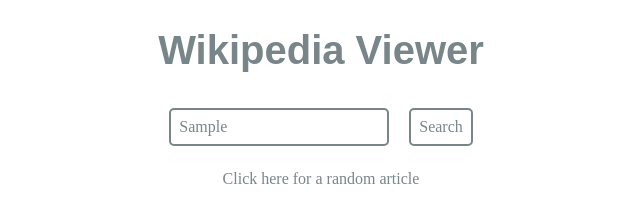
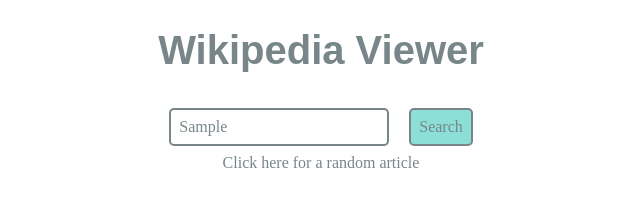
Before and after one commit to gcamacho079/wikiviewer, a plain HTML site: page index.html in a window 1280 px wide. Both pictures are taken after typing "Sample" into the empty fields and a click on the button "Search". Shown: the whole page, without its empty margins (319-959 px from the left). Drawn offline with nearby package versions, Linux system fonts and the light colour scheme; no server answers; a web font is replaced by a local one.

Commit message:
Add accessibility focus states to page elements

```diff
--- a/css/styles.css
+++ b/css/styles.css
@@ -38,7 +38,7 @@ input[type=button] {
 
 input[type=text]:focus,
 input[type=button]:focus {
-  outline: none;
+  outline-style: none;
 }
 
 /**********************************
@@ -79,20 +79,27 @@ input[type=button] {
   transition-duration: .5s;
 }
 
+/* Accessibile styles for input focus states */
+input[type=text]:focus,
+input[type=button]:focus {
+  background-color: #8CDFD6;
+  outline-color: black;
+}
+
 input[type=button]:hover {
   background-color: #959BE9;
   border-color: #959BE9;
   color: white;
 }
+/* End */
 
-a,
-p {
+a {
   color: #78868A;
   -webkit-transition-duration: .5s;
   transition-duration: .5s;
 }
 
-a p:hover {
+a:hover {
   color: #959BE9;
 }
 
@@ -110,6 +117,12 @@ ul li div a:hover {
   color: #4a4d74;
 }
 
+/* Accessibile styles for link focus states */
+a:focus {
+  outline-color: #392F5A;
+}
+/* End */
+
 .entry-card {
   background-color: #F4F4F4;
 }
--- a/index.html
+++ b/index.html
@@ -19,7 +19,7 @@
     <input type="button" value="Search" id="submitButton">
   </form>
 
-  <a href="https://en.wikipedia.org/wiki/Special:Random" target="blank"><p>Click here for a random article</p></a>
+  <a href="https://en.wikipedia.org/wiki/Special:Random" target="blank">Click here for a random article</a>
 
   <div class="result-area">
     <ul id="results">
--- a/js/script.js
+++ b/js/script.js
@@ -39,7 +39,7 @@ var wikiViewer = {
   },
 
   printErrorMessage: function() {
-    $("<p>Sorry, that query doesn't make sense. Please try again.</p>").appendTo("#results");
+    $("<div class='entry-card'><p>Sorry, I couldn't find any results for that query. Please try again.</p></div>").appendTo("#results").hide().fadeIn(1000);
   }
 }
 
```
